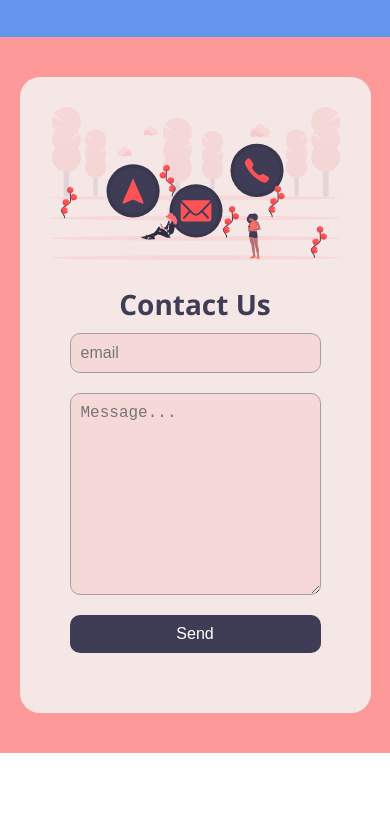
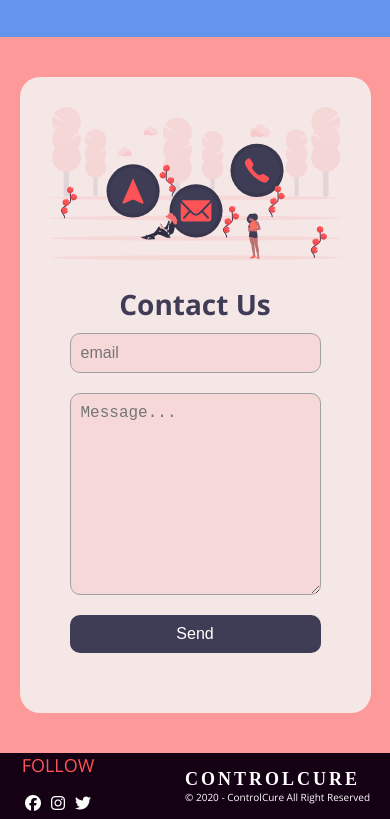
Before and after one commit to francisco-solis99/Control-Cure, a plain HTML site: page index.html in a window 390 px wide. Shown: the part 2656-3475 px from the top of the page. Before the commit the page ends 3409 px from the top, so only its background shows below. Drawn offline with nearby package versions, Linux system fonts and the light colour scheme; a web font is replaced by a local one.

Commit message:
Agregado el footer y el responsive desig completo

```diff
--- a/css/styles.css
+++ b/css/styles.css
@@ -391,16 +391,67 @@ svg{
     background-color: rgb(82, 80, 110);
 }
 
+/* --------------------------------------- */
+/* Estilos de footer */
+
+
+.footer{
+    background-color: #140114;
+    display: flex;
+    width: 100%;
+    justify-content: space-between;
+    align-items: center;
+    flex-direction: row-reverse;
+    padding: 0 20px;
+    color: white;
+}
+
+.footer__logo h2{
+    font-family: 'Proza Libre';
+    font-size: 23px;
+    letter-spacing: 3px;
+    color: white;
+}
+.footer__logo p{
+    font-size: 12px;
+}
+
+.social__tittle{
+    font-size: 20px;
+    font-weight: lighter;
+    text-align: center;
+    margin-bottom: 10px;
+    color: #FE5356;
+}
+
+.social__icons{
+    list-style-type: none;
+    display: flex;
+    justify-content: space-between;
+
+}
+
+.social__icon--item{
+    cursor: pointer;
+    padding: 5px;
+
+}
+
+.social__icon--item a{
+    text-decoration: none;
+    color:white ;
+    transition: all ease-in 300ms;
+
+}
+
+.social__icon--item:hover a{
+    color: #FE5356;
+}
 
 
 
 
-
-
-
-
-
-
+/*------------------------------- MEDIAS QUERYS PARA RESPONSIVE DESIGN ---------------------*/
 
 @media screen and (max-width:1200px){
     /* .services__wrapper{
@@ -594,6 +645,8 @@ svg{
         font-size: 34px;
         text-align: center;
     }
+
+
 }
 
 
@@ -734,4 +787,23 @@ svg{
     }
 
 
+
+    /* ESTILOS PARA FOOTER RESPONSIVE DESIGN */
+
+    .footer__logo h2{
+        font-size: 18px;
+
+    }
+    .footer__logo p{
+        font-size: 10px;
+    }
+
+    .social__tittle{
+        font-size: 18px;
+    }
+
+
 }
+
+
+/* dimensionar letras del hero y del about us */
--- a/index.html
+++ b/index.html
@@ -136,6 +136,21 @@
         </article>
     </secttion>
 
+    <footer class="footer">
+        <div class="footer__logo">
+            <h2>CONTROLCURE</h2>
+            <p> © 2020 - ControlCure All Right Reserved </p>
+        </div>
+        <div class="footer__social">
+            <h3 class="social__tittle">FOLLOW</h3>
+            <ul class="social__icons">
+                <li class="social__icon--item"> <a href="#"><i class="fab fa-facebook"></i></a></li>
+                <li class="social__icon--item"><a href="#"><i class="fab fa-instagram"></i></a></li>
+                <li class="social__icon--item"><a href="#"><i class="fab fa-twitter"></i></a></li>
+            </ul>
+        </div>
+    </footer>
+
 
 </body>
 </html>
```
